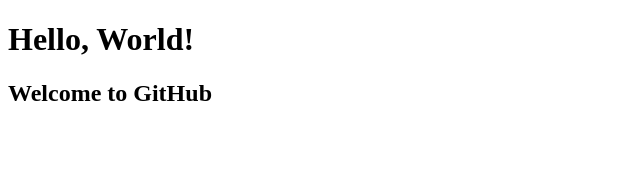
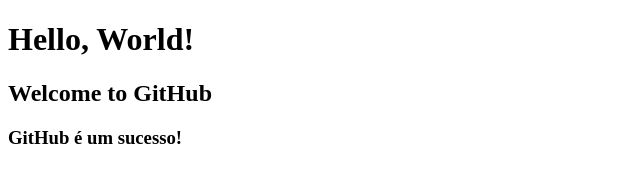
Before and after one commit to osmarol/teste-github, a plain HTML site: page index.html in a window 1280 px wide. Shown: the whole page, without its empty margins (0-640 px from the left). Drawn offline with Linux system fonts and the light colour scheme.

Commit message:
segunda alteração no ramo01 criou o h3

```diff
--- a/index.html
+++ b/index.html
@@ -9,5 +9,6 @@
 <body>
     <h1>Hello, World!</h1>
     <h2>Welcome to GitHub</h2>
+    <h3>GitHub é um sucesso!</h3>
 </body>
 </html>
```
